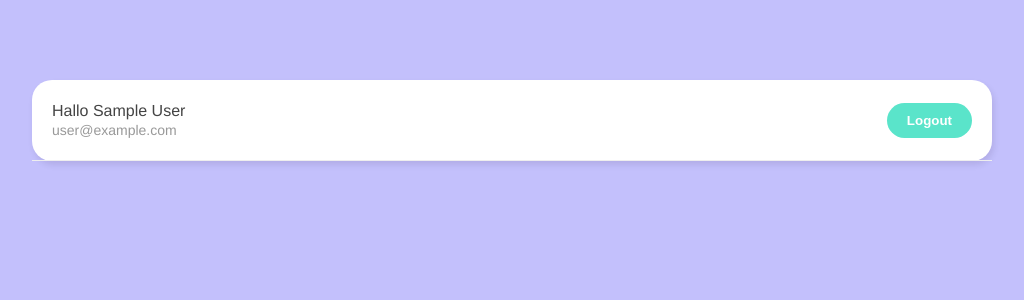
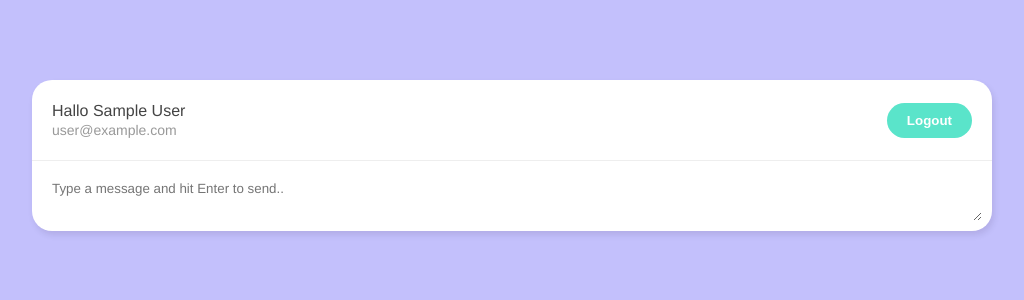
Before and after one commit to Bassam-Z/Live-Caht-Vue.js-Firebase, a Vue app: page /chatroom in a window 1280 px wide. Shown: the top 300 px of the page, without its empty margins (128-1152 px from the left). Built offline with nearby package versions, Linux system fonts and the light colour scheme; no server answers; sample sign-in values are in the browser's storage.

Commit message:
Add NewChat Form

```diff
--- /dev/null
+++ b/src/components/NewChatForm.vue
@@ -0,0 +1,54 @@
+<template>
+  <form>
+    <textarea
+    placeholder="Type a message and hit Enter to send.."
+    v-model="message"
+    @keypress.enter.prevent="handleSubmit"
+    ></textarea>
+  </form>
+</template>
+
+<script>
+import { ref } from 'vue'
+import getUser from '@/composables/getUser';
+import { timestamp } from '@/firebase/config';
+
+export default {
+    setup(){
+        const {user} = getUser();
+        const message = ref('');
+
+        const handleSubmit = async () => {
+            const chat = {
+                name: user.value.displayName,
+                message: message.value,
+                createdAt: timestamp()
+
+            }
+            console.log(chat)
+            message.value = ''
+        }
+
+        return { message, handleSubmit}
+    }
+
+}
+</script>
+
+<style scoped>
+form {
+    margin: 10px;
+}
+textarea {
+    width: 100%;
+    max-width: 100%;
+    margin-bottom: 6px;
+    padding: 10px;
+    box-sizing: border-box;
+    border: 0;
+    border-radius: 20px;
+    font-family: inherit;
+    outline: none;
+
+}
+</style>
--- a/src/firebase/config.js
+++ b/src/firebase/config.js
@@ -15,7 +15,9 @@ const firebaseConfig = {
   firebase.initializeApp(firebaseConfig)
 
   const projectAuth = firebase.auth()
+
   const projectFirestore = firebase.firestore()
+
   const timestamp = firebase.firestore.FieldValue.serverTimestamp
 
   export { projectAuth, projectFirestore, timestamp }
--- a/src/main.js
+++ b/src/main.js
@@ -3,4 +3,16 @@ import App from './App.vue'
 import router from './router'
 import './assets/main.css'
 
-createApp(App).use(router).mount('#app')
+//import Firebase azth service
+import { projectAuth } from './firebase/config'
+
+let app
+
+//
+projectAuth.onAuthStateChanged(() => {
+    if(!app) {
+        app = createApp(App)
+            .use(router)
+            .mount('#app')
+    }
+})
--- a/src/router/index.js
+++ b/src/router/index.js
@@ -1,6 +1,18 @@
 import { createRouter, createWebHistory } from 'vue-router'
 import WelcomeView from '../views/WelcomeView.vue'
 import ChatRoomView from '../views/ChatRoomView.vue'
+import { projectAuth } from '@/firebase/config'
+
+//auth guard
+const requireAuth = (to, from, next) => {
+  let user = projectAuth.currentUser
+  console.log('current user in auth guard: ', user)
+  if(!user){
+    next({name: 'Welcome' })
+  }else{
+    next()
+  }
+}
 
 const routes = [
   {
@@ -12,7 +24,8 @@ const routes = [
   {
    path: '/chatroom',
    name: 'Chatroom',
-   component: ChatRoomView
+   component: ChatRoomView,
+   beforeEnter: requireAuth
 
   }
 ]
--- a/src/views/ChatRoomView.vue
+++ b/src/views/ChatRoomView.vue
@@ -1,14 +1,30 @@
 <template>
   <div class="container">
     <Navbar/>
+    <NewChatForm/>
   </div>
 </template>
 
 <script>
+import NewChatForm from '@/components/NewChatForm.vue';
 import Navbar from '@/components/Navbar.vue';
+import getUser from '@/composables/getUser';
+import router from '@/router';
+import { watch } from 'vue';
 
 export default {
-components: { Navbar}
+components: { Navbar, NewChatForm},
+
+setup(){
+  const { user } = getUser();
+
+  watch(user, () =>{
+    if(!user.value){
+      router.push({name: 'Welcome'})
+    }
+  })
+
+}
 }
 </script>
 
```
